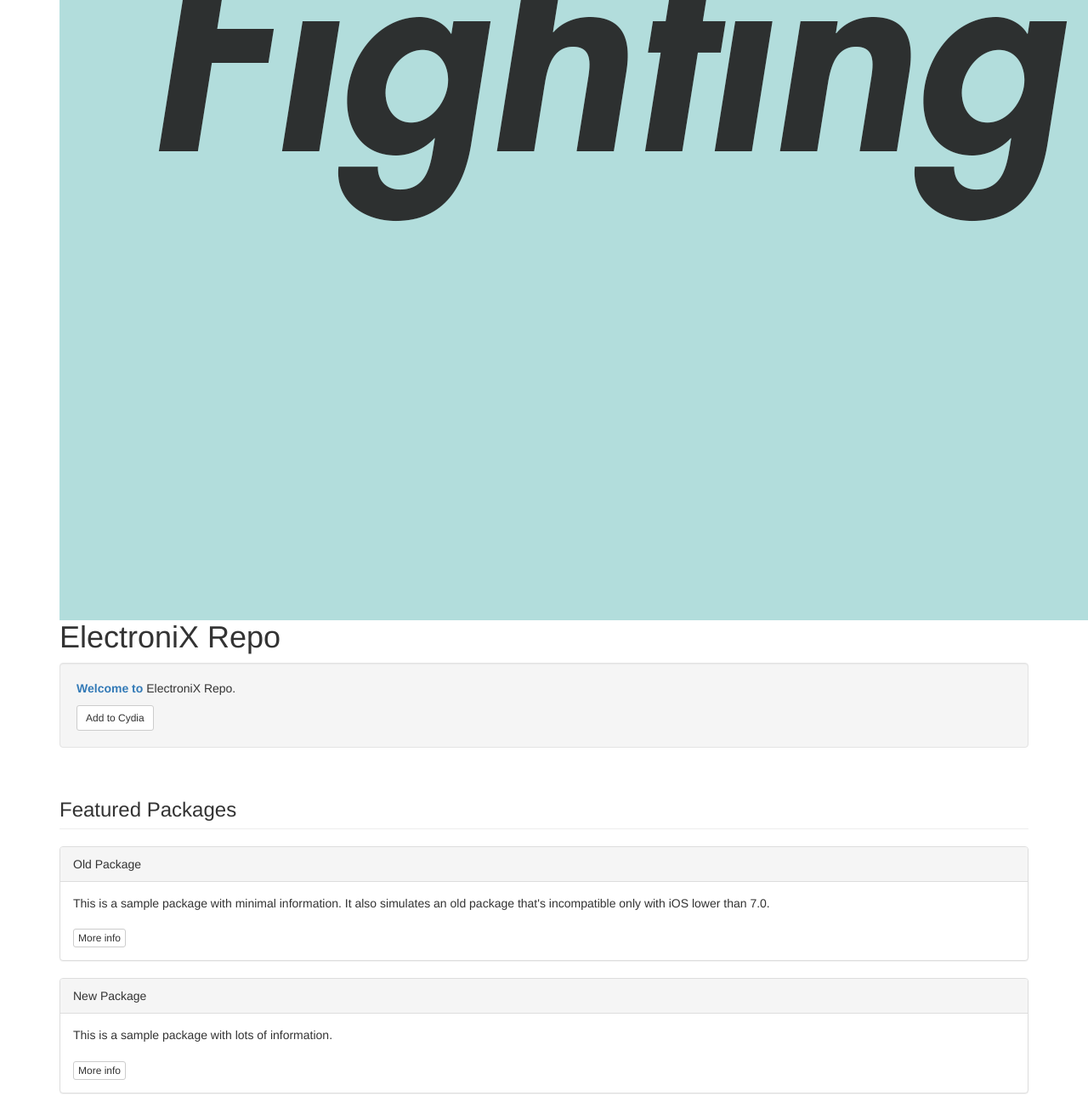
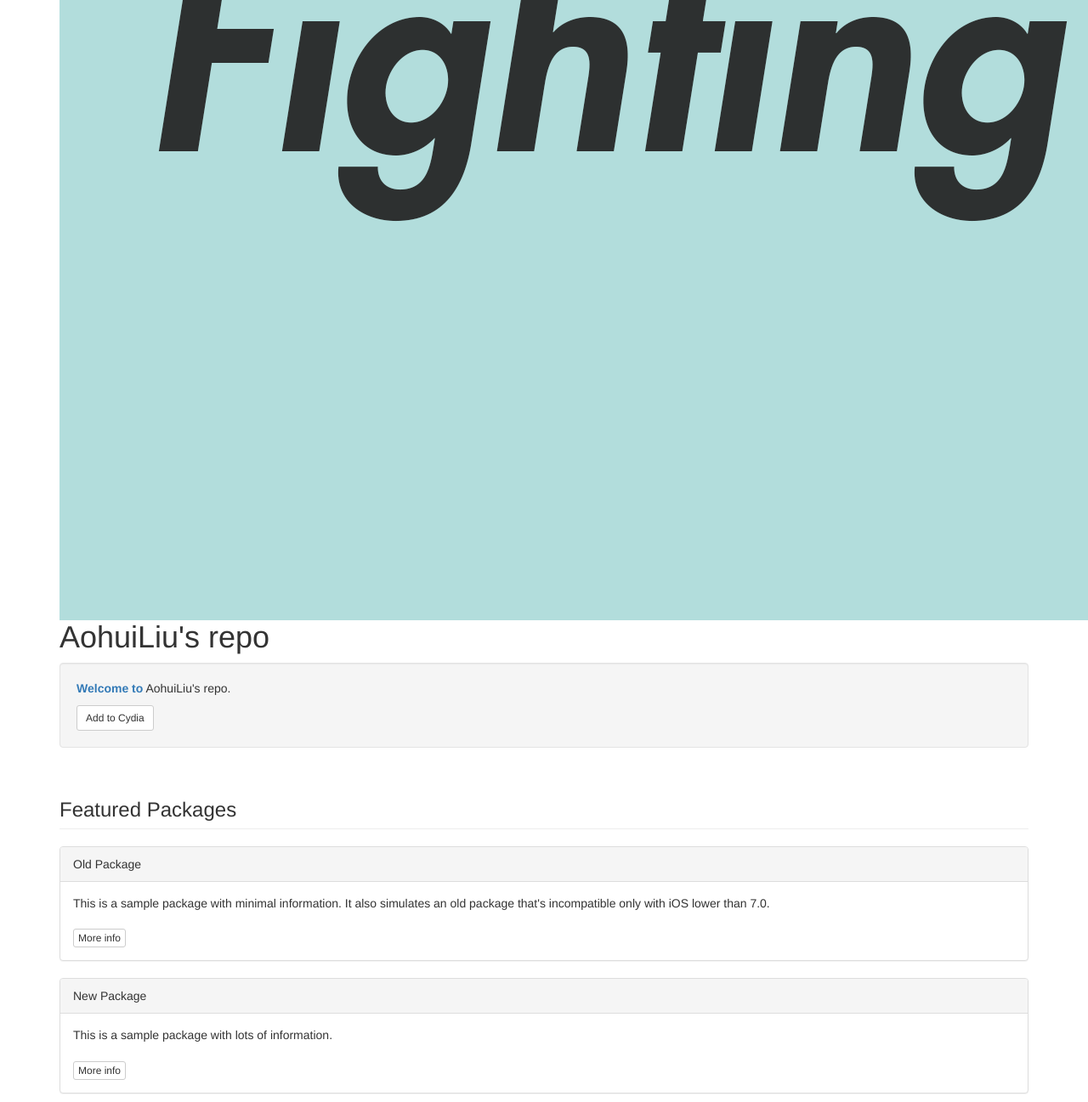
Before and after one commit to moj3ve/repo-20, a plain HTML site: page index.html in a window 1280 px wide. Shown: the part 620-1917 px from the top of the page at 85% size. Drawn offline with nearby package versions, Linux system fonts and the light colour scheme.

Commit message:
update index

```diff
--- a/index.html
+++ b/index.html
@@ -10,12 +10,12 @@
 <body>
 
 <div class="container">
-	<h1><img src="CydiaIcon.png">ElectroniX Repo</h1>
+	<h1><img src="CydiaIcon.png">AohuiLiu's repo</h1>
 </div>
 
 <div class="container">
 	<div class="well">
-		<p><span class="text-primary"><b>Welcome to</span></b> ElectroniX Repo.</p>
+		<p><span class="text-primary"><b>Welcome to</span></b> AohuiLiu's repo.</p>
 		<a class="btn btn-sm btn-default" href="cydia://url/https://cydia.saurik.com/api/share#?source=https://janedut.github.io/repo/">Add to Cydia</a>
 	</div>
 </div>
```
Also changed, not shown: 1 other file.
